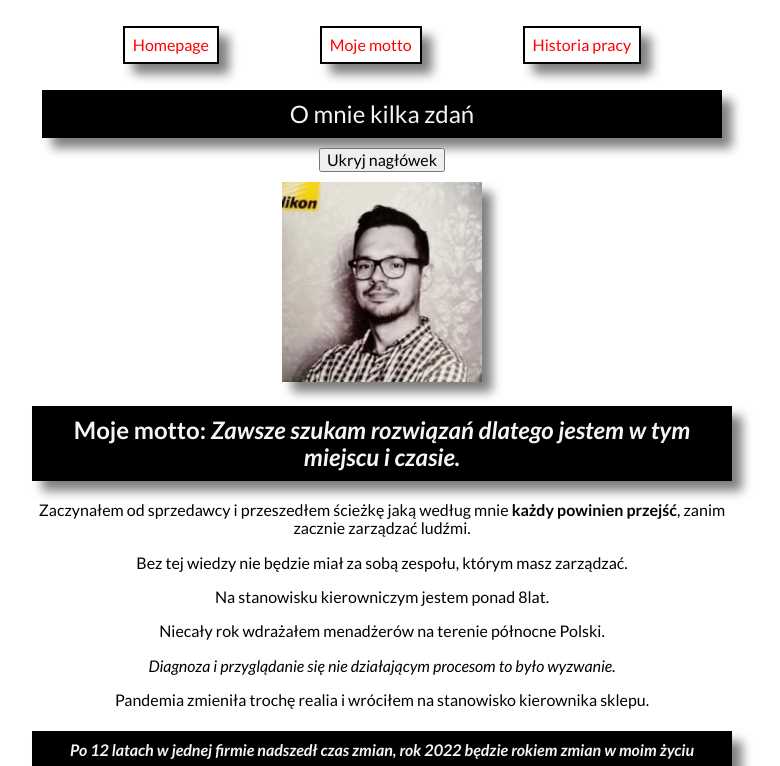
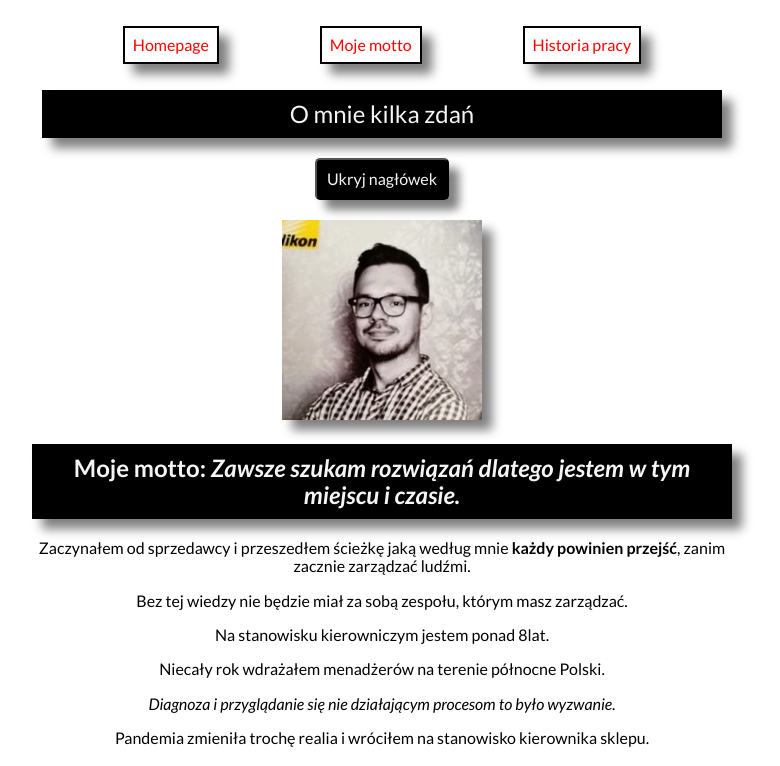
Before and after one commit to adrianSACHA/homepage, a plain HTML site: page index.html in a window 1280 px wide. Shown: the top 766 px of the page, without its empty margins (258-1038 px from the left). Drawn offline with nearby package versions, Linux system fonts and the light colour scheme.

Commit message:
added button css

```diff
--- a/css/style.css
+++ b/css/style.css
@@ -17,7 +17,16 @@ html {
 }
 
 .section__button {
-  margin-top: auto;
+  margin: 10px;
+  background-color: black;
+  box-shadow: 10px 10px 10px grey;
+  color: whitesmoke;
+  padding: 10px;
+  border-radius: 5px;
+}
+
+.section__button:hover {
+  background-color: rgb(88, 88, 88);
 }
 
 .hide {
```
